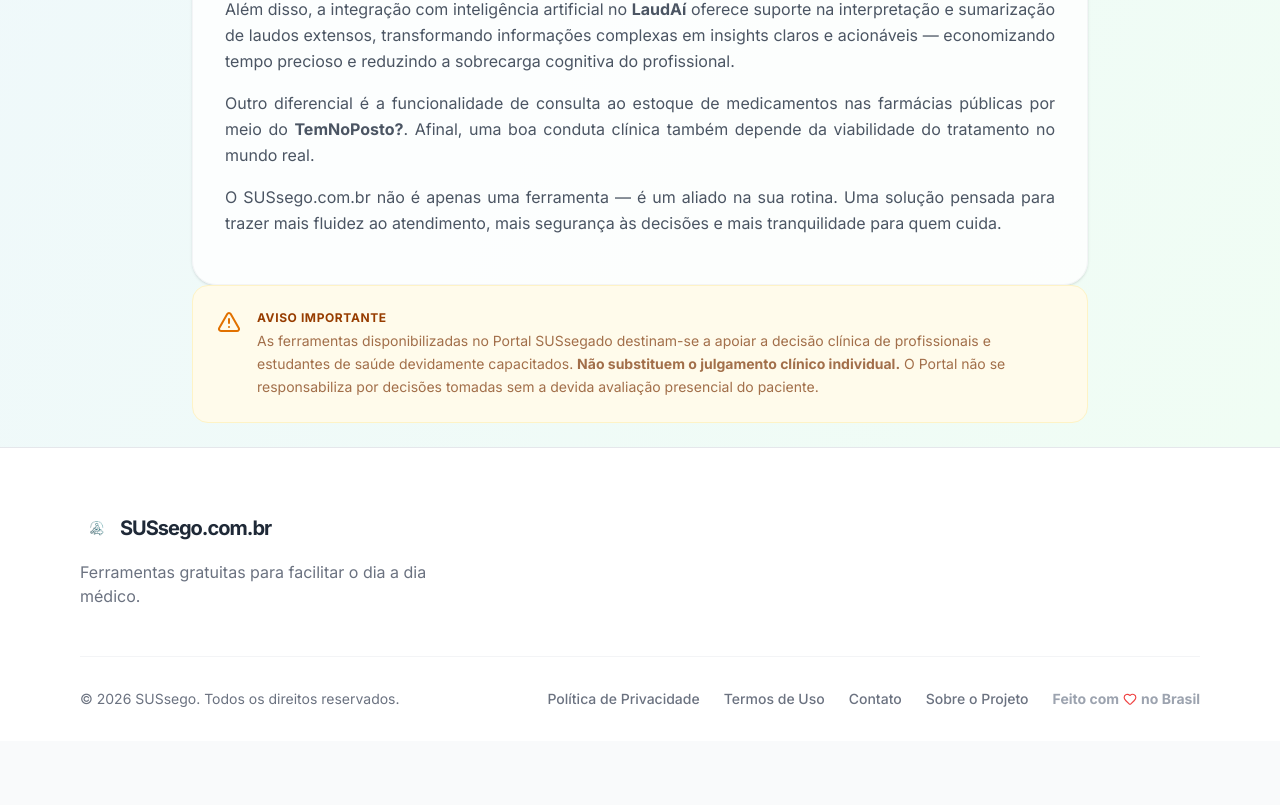
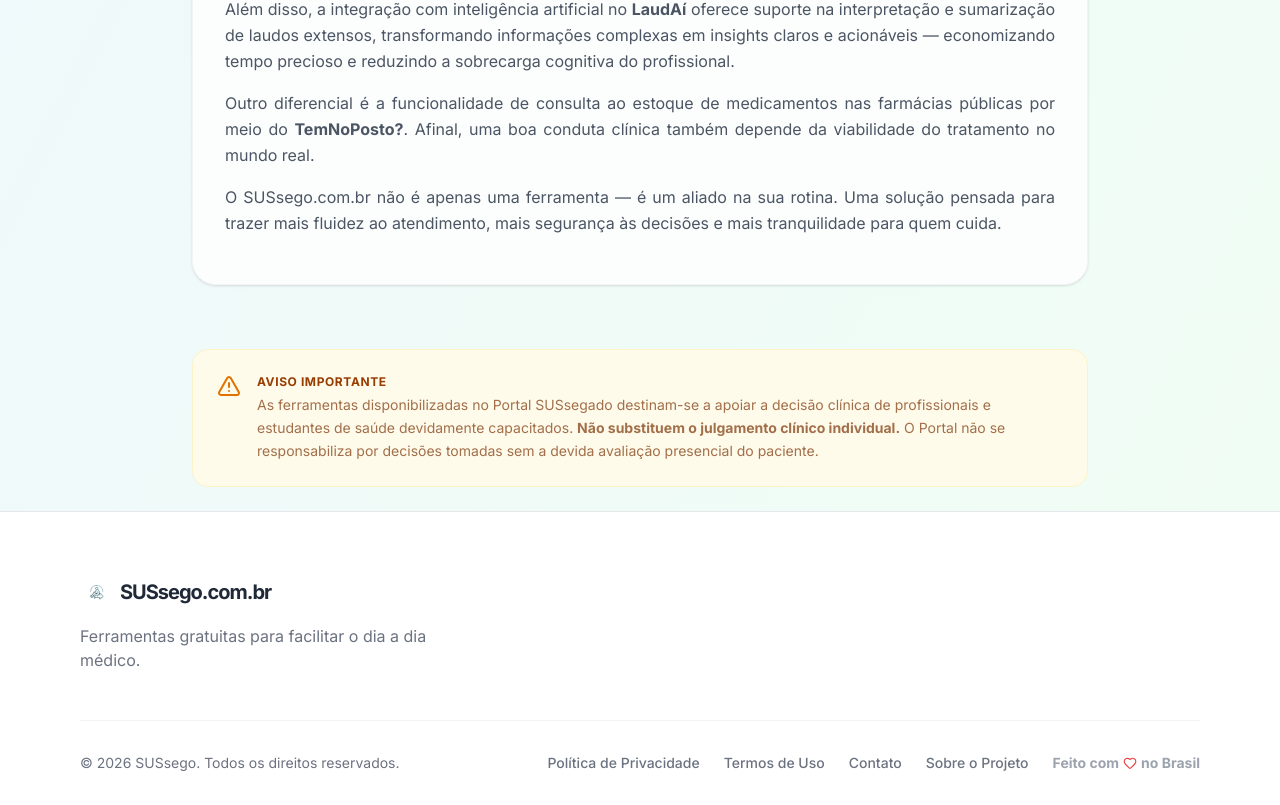
Before and after one commit to lucasvzack-sys/001, a React (Vite) app: page / in a window 1280 px wide. Shown: the part 1974-2779 px from the top of the page. Before the commit the page ends 2715 px from the top, so only its background shows below. Built offline with nearby package versions, Linux system fonts and the light colour scheme.

Commit message:
Update Portal.tsx

```diff
--- a/src/components/Portal.tsx
+++ b/src/components/Portal.tsx
@@ -140,8 +140,8 @@
             </p>
           </div>
 
-         {/* SEÇÃO DE AVISO ÉTICO E LEGAL */}
-        <div className="bg-amber-50 border border-amber-100 rounded-2xl p-6 max-w-4xl mx-auto">
+        {/* SEÇÃO DE AVISO ÉTICO E LEGAL */}
+        <div className="mt-16 bg-amber-50 border border-amber-100 rounded-2xl p-6 max-w-4xl mx-auto">
           <div className="flex items-start">
             <AlertTriangle className="text-amber-600 mr-4 flex-shrink-0" size={24} />
             <div className="text-left">
```
